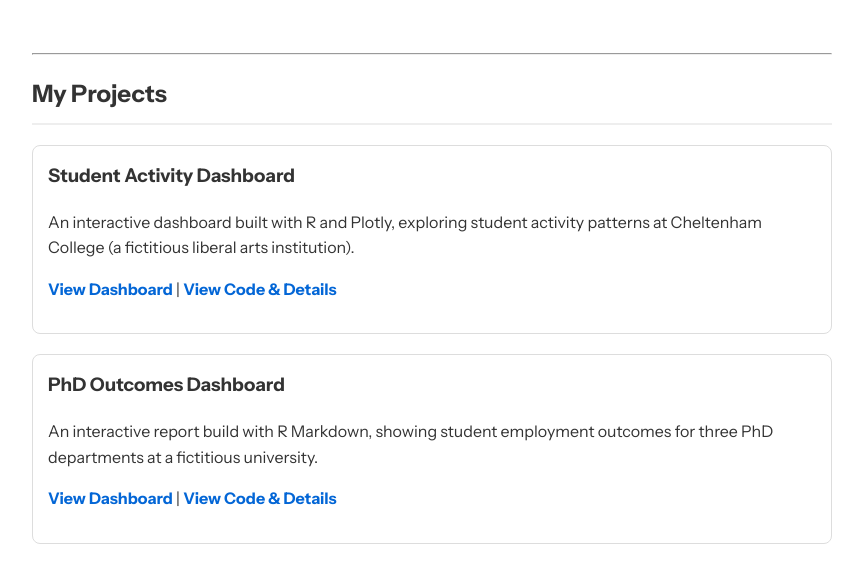
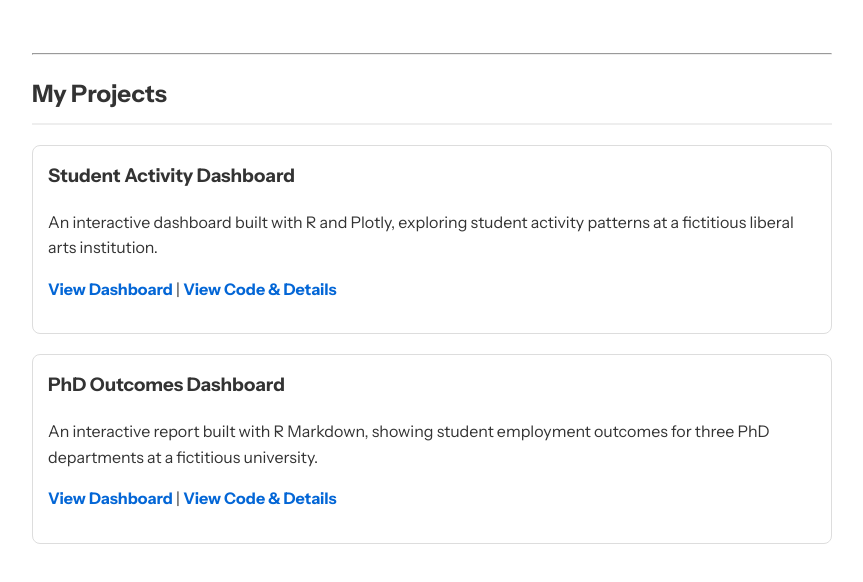
Before and after one commit to iecarreras-data/iecarreras-data.github.io, a plain HTML site: page index.html in a window 1280 px wide. Shown: the part 222-804 px from the top of the page, without its empty margins (208-1071 px from the left). Drawn offline with Linux system fonts and the light colour scheme.

Commit message:
Update index.html

```diff
--- a/index.html
+++ b/index.html
@@ -68,7 +68,7 @@
 
     <div class="project">
         <h3>Student Activity Dashboard</h3>
-        <p>An interactive dashboard built with R and Plotly, exploring student activity patterns at Cheltenham College (a fictitious liberal arts institution).</p>
+        <p>An interactive dashboard built with R and Plotly, exploring student activity patterns at a fictitious liberal arts institution.</p>
         <p class="project-links">
             <a href="projects/student-activity-dashboard/index.html" target="_blank">View Dashboard</a> |
             <a href="https://github.com/iecarreras-data/Student-Activity-Dashboard-Project" target="_blank">View Code & Details</a>
@@ -77,7 +77,7 @@
 
     <div class="project">
         <h3>PhD Outcomes Dashboard</h3>
-        <p>An interactive report build with R Markdown, showing student employment outcomes for three PhD departments at a fictitious university.</p>
+        <p>An interactive report built with R Markdown, showing student employment outcomes for three PhD departments at a fictitious university.</p>
         <p class="project-links">
             <a href="projects/phd-outcomes-dashboard/phd-outcomes-dashboard.html" target="_blank">View Dashboard</a> |
             <a href="https://github.com/iecarreras-data/PhD-Outcomes-Dashboard-Project" target="_blank">View Code & Details</a>
```
